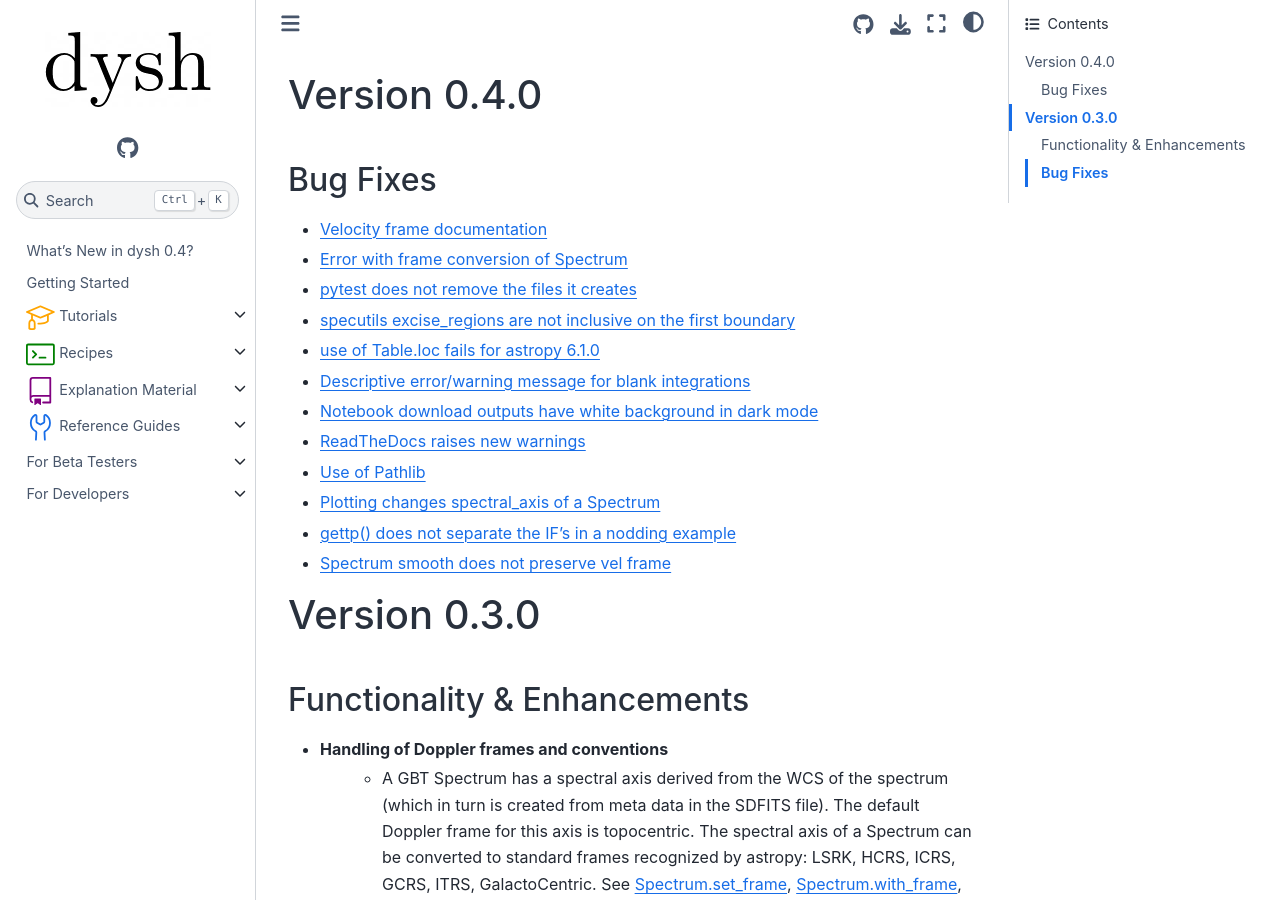
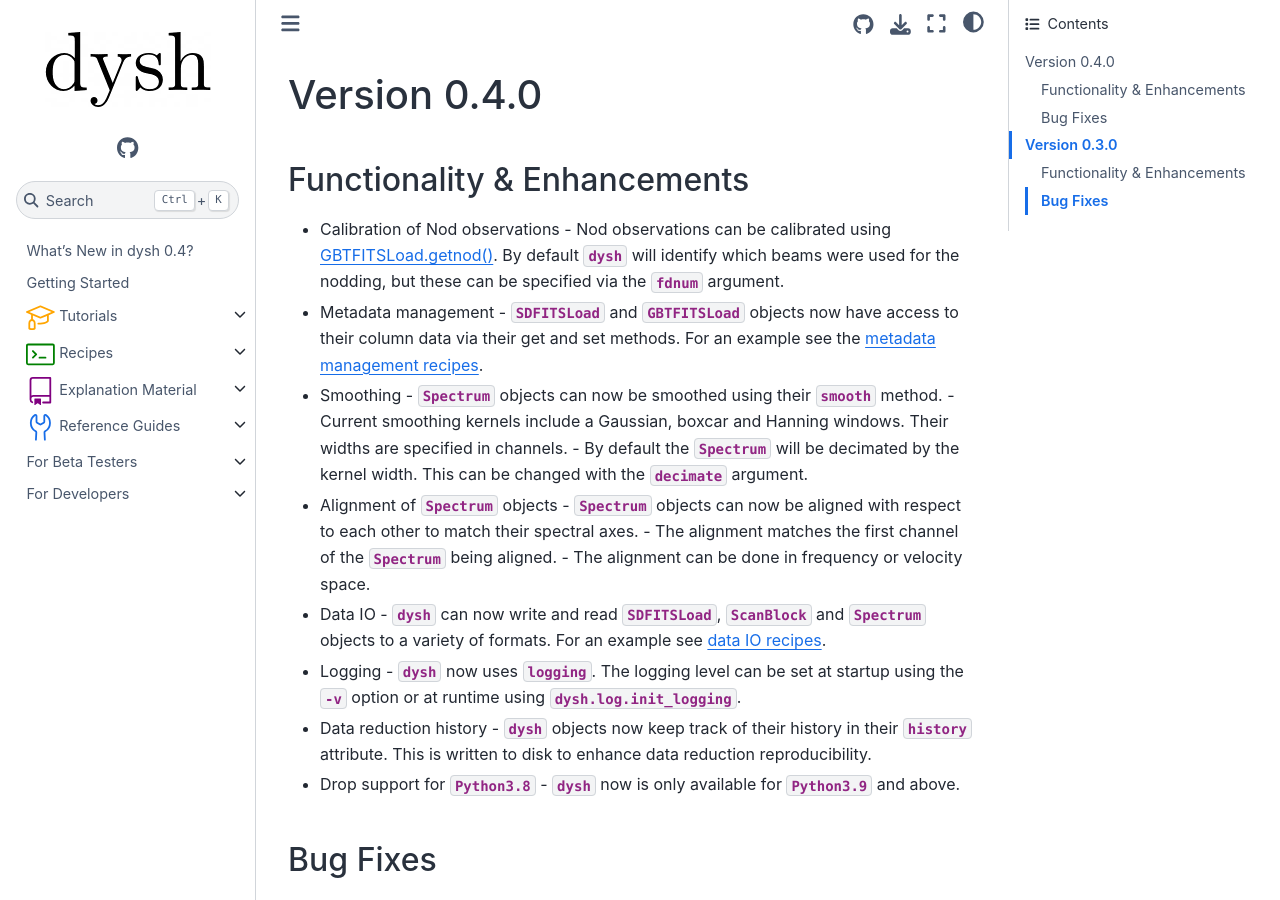
Before and after one commit to GreenBankObservatory/dysh, a Sphinx documentation site: the page built from docs/source/whatsnew/CHANGES.rst, in a window 1280 px wide and 900 px high. Built offline with Sphinx 7.4.7 and the Sphinx Book theme 1.1.4, drawn with Linux system fonts in a browser that asks for light colours; pages that are not in the unit, such as notebooks, are missing from menus.

Commit message:
Add: additional features to changelog

```diff
--- a/docs/source/whatsnew/CHANGES.rst
+++ b/docs/source/whatsnew/CHANGES.rst
@@ -1,6 +1,29 @@
 
 Version 0.4.0
 =============
+
+Functionality & Enhancements
+----------------------------
+- Calibration of Nod observations
+  - Nod observations can be calibrated using `GBTFITSLoad.getnod() <https://dysh.readthedocs.io/en/release-0.4.0/reference/modules/dysh.fits.html#dysh.fits.gbtfitsload.GBTFITSLoad.getnod>`_. By default `dysh` will identify which beams were used for the nodding, but these can be specified via the `fdnum` argument.
+- Metadata management
+  - `SDFITSLoad` and `GBTFITSLoad` objects now have access to their column data via their get and set methods. For an example see the `metadata management recipes <https://dysh.readthedocs.io/en/release-0.4.0/how-tos/examples/metadata_management.html>`_.
+- Smoothing
+  - `Spectrum` objects can now be smoothed using their `smooth` method.
+  - Current smoothing kernels include a Gaussian, boxcar and Hanning windows. Their widths are specified in channels.
+  - By default the `Spectrum` will be decimated by the kernel width. This can be changed with the `decimate` argument.
+- Alignment of `Spectrum` objects
+  - `Spectrum` objects can now be aligned with respect to each other to match their spectral axes.
+  - The alignment matches the first channel of the `Spectrum` being aligned.
+  - The alignment can be done in frequency or velocity space.
+- Data IO
+  - `dysh` can now write and read `SDFITSLoad`, `ScanBlock` and `Spectrum` objects to a variety of formats. For an example see `data IO recipes <https://dysh.readthedocs.io/en/release-0.4.0/how-tos/examples/dataIO.html>`_.
+- Logging
+  - `dysh` now uses `logging`. The logging level can be set at startup using the `-v` option or at runtime using `dysh.log.init_logging`.
+- Data reduction history
+  - `dysh` objects now keep track of their history in their `history` attribute. This is written to disk to enhance data reduction reproducibility.
+- Drop support for `Python3.8`
+  - `dysh` now is only available for `Python3.9` and above.
 
 Bug Fixes
 ---------
@@ -21,7 +44,7 @@ Version 0.3.0
 ==============
 
 Functionality & Enhancements
----------------------------------
+----------------------------
 - Handling of Doppler frames and conventions
     - A GBT Spectrum has a spectral axis derived from the WCS of the spectrum (which in turn is created from meta data in the SDFITS file).  The default Doppler frame for this axis is topocentric.  The spectral axis of a Spectrum can be converted to standard frames recognized by astropy: LSRK, HCRS, ICRS, GCRS, ITRS, GalactoCentric. See `Spectrum.set_frame <https://dysh.readthedocs.io/en/release-0.3.0/modules/dysh.spectra.html#dysh.spectra.spectrum.Spectrum.set_frame>`_, `Spectrum.with_frame <https://dysh.readthedocs.io/en/release-0.3.0/modules/dysh.spectra.html#dysh.spectra.spectrum.Spectrum.with_frame>`_, and also the `xaxis_unit` and `vel_frame` keywords to `SpecPlot.plot.  <https://dysh.readthedocs.io/en/release-0.3.0/modules/dysh.plot.html#dysh.plot.specplot.SpectrumPlot.plot>`_
     -  The Doppler conventions *radio, optical, relativistic* are recognized by `dysh`.  Users can convert a Spectrum to different conventions with `Spectrum.set_convention <https://dysh.readthedocs.io/en/release-0.3.0/modules/dysh.spectra.html#dysh.spectra.spectrum.Spectrum.set_convention>`_ and `Spectrum.with_velocity_convention <https://dysh.readthedocs.io/en/release-0.3.0/modules/dysh.spectra.html#dysh.spectra.spectrum.Spectrum.set_convention>`_.  See also, the `doppler_convention` keyword of  `SpecPlot.plot <https://dysh.readthedocs.io/en/release-0.3.0/modules/dysh.plot.html#dysh.plot.specplot.SpectrumPlot.plot>`_
```
